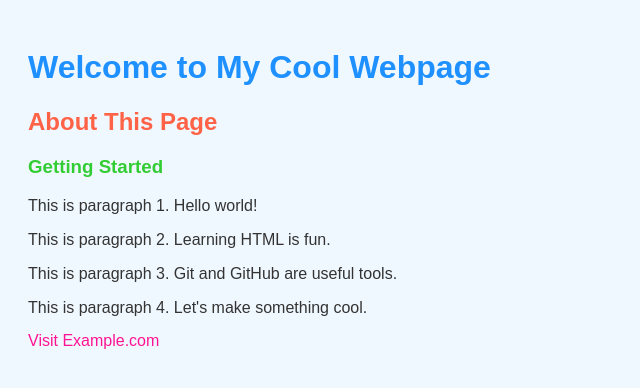
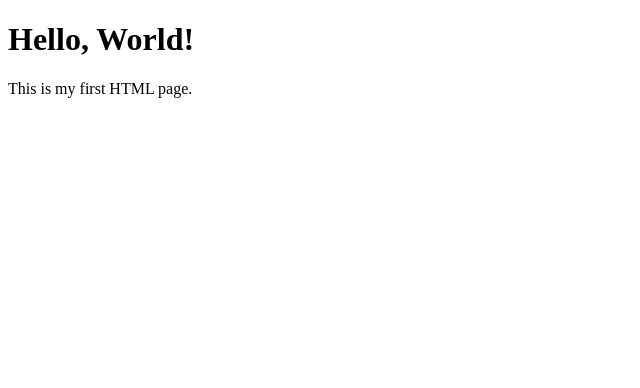
Before and after one commit to jwangetha/My_First_Portfolio, a plain HTML site: page base_index.html in a window 1280 px wide. Shown: the whole page, without its empty margins (0-640 px from the left). Drawn offline with Linux system fonts and the light colour scheme.

Commit message:
Update base_index.html

```diff
--- a/base_index.html
+++ b/base_index.html
@@ -1,34 +1,11 @@
 <!DOCTYPE html>
 <html lang="en">
-  <head>
-    <meta charset="UTF-8">
-    <meta name="viewport" content="width=device-width, initial-scale=1.0">
-    <title>My Cool First Webpage</title>
-    <style>
-      body {
-        font-family: Arial, sans-serif;
-        background-color: #f0f8ff;
-        color: #333;
-        padding: 20px;
-      }
-      h1 { color: #1e90ff; }
-      h2 { color: #ff6347; }
-      h3 { color: #32cd32; }
-      a { color: #ff1493; text-decoration: none; }
-      a:hover { text-decoration: underline; }
-      p { margin-bottom: 15px; }
-    </style>
-  </head>
-  <body>
-    <h1>Welcome to My Cool Webpage</h1>
-    <h2>About This Page</h2>
-    <h3>Getting Started</h3>
-
-    <p>This is paragraph 1. Hello world!</p>
-    <p>This is paragraph 2. Learning HTML is fun.</p>
-    <p>This is paragraph 3. Git and GitHub are useful tools.</p>
-    <p>This is paragraph 4. Let's make something cool.</p>
-
-    <a href="https://www.example.com" target="_blank">Visit Example.com</a>
-  </body>
+<head>
+  <meta charset="UTF-8">
+  <title>My First Portfolio</title>
+</head>
+<body>
+  <h1>Hello, World!</h1>
+  <p>This is my first HTML page.</p>
+</body>
 </html>
```
